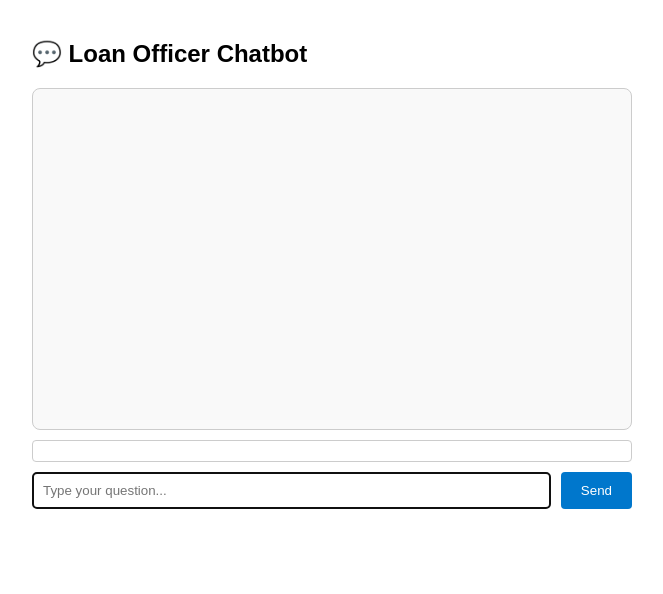
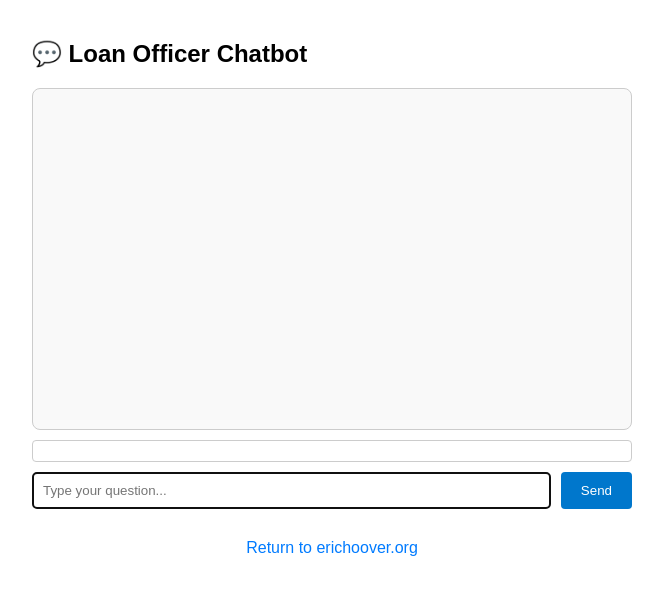
Before and after one commit to ehoover3/chatbot, a React (Create React App) app: page / in a window 1280 px wide. Shown: the top 594 px of the page, without its empty margins (308-971 px from the left). Built offline with nearby package versions, Linux system fonts and the light colour scheme.

Commit message:
add footer

```diff
--- a/src/App.css
+++ b/src/App.css
@@ -66,3 +66,18 @@
   border-radius: 4px;
   cursor: pointer;
 }
+
+.footer {
+  margin-top: 20px;
+  padding: 10px;
+  text-align: center;
+}
+
+.footer a {
+  text-decoration: none;
+  color: #007bff;
+}
+
+.footer a:hover {
+  text-decoration: underline;
+}
--- a/src/App.js
+++ b/src/App.js
@@ -581,6 +581,11 @@ function App() {
           Send
         </button>
       </div>
+      <footer className='footer'>
+        <a href='https://erichoover.org' target='_blank' rel='noopener noreferrer'>
+          Return to erichoover.org
+        </a>
+      </footer>
     </div>
   );
 }
```
